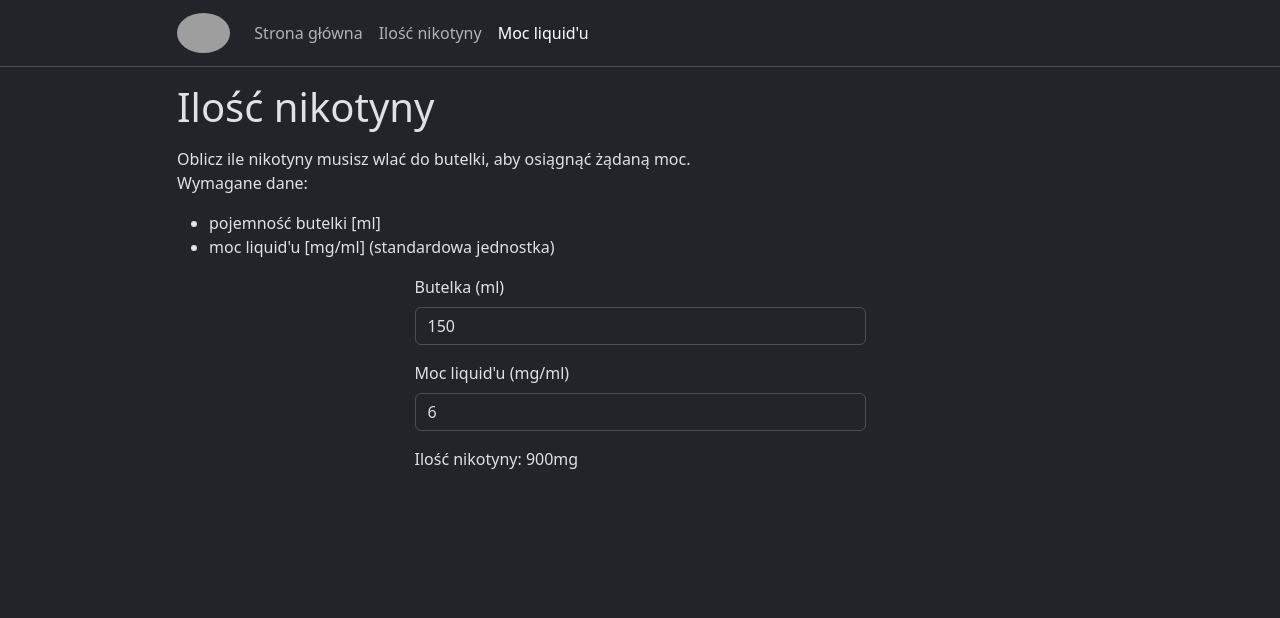
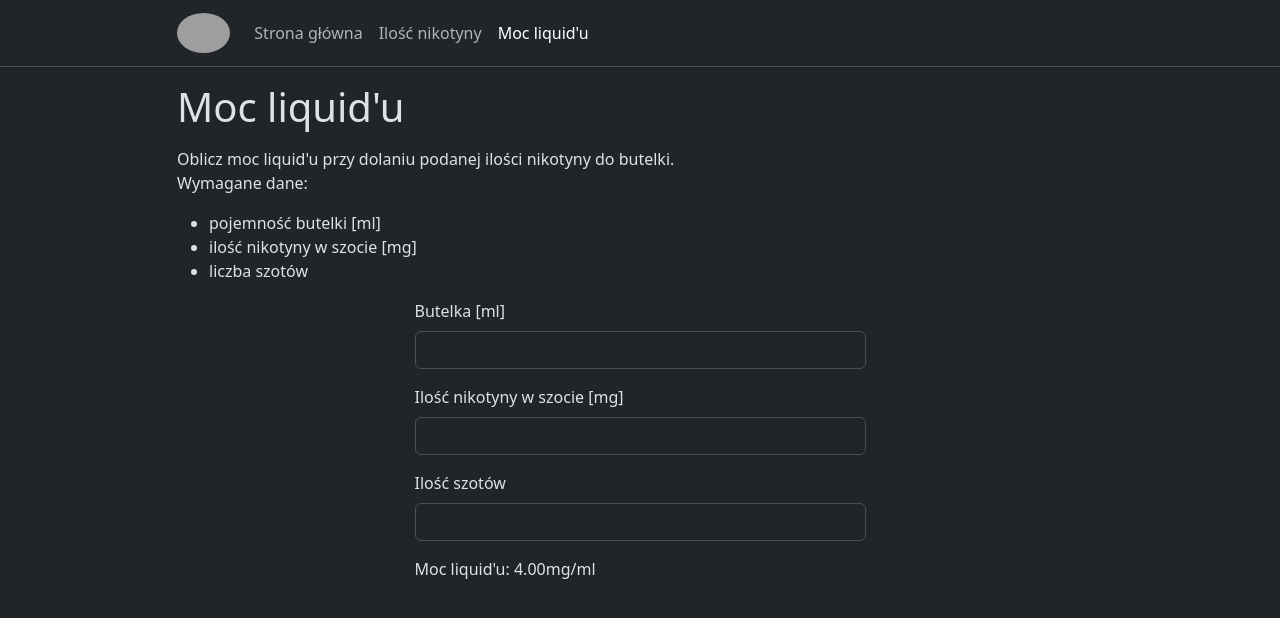
Before and after one commit to tosterakakwapisz/vape-calculator, a Vue app: page /vape-calculator/dist/liquid-mixing/strength in a window 1280 px wide. Shown: the top 618 px of the page. Built offline with nearby package versions, Linux system fonts and the light colour scheme; grey boxes are pictures that could not be loaded.

Commit message:
New: calculate strength view

```diff
--- a/src/views/LiquidMixingStrengthView.vue
+++ b/src/views/LiquidMixingStrengthView.vue
@@ -1,15 +1,16 @@
 <template>
   <div class="row">
     <div class="col">
-      <h1>Ilość nikotyny</h1>
+      <h1>Moc liquid'u</h1>
       <p class="pt-2">
-        Oblicz ile nikotyny musisz wlać do butelki, aby osiągnąć żądaną moc.
+        Oblicz moc liquid'u przy dolaniu podanej ilości nikotyny do butelki.
         <br />
         Wymagane dane:
       </p>
       <ul>
         <li>pojemność butelki [ml]</li>
-        <li>moc liquid'u [mg/ml] (standardowa jednostka)</li>
+        <li>ilość nikotyny w szocie [mg]</li>
+        <li>liczba szotów</li>
       </ul>
     </div>
   </div>
@@ -19,24 +20,31 @@
         <div class="col">
           <LiquidInputField
             id="bottleVolume"
-            description="Butelka (ml)"
-            :value="bottleVolume"
-            @update-input="updateBottleVolume"
+            description="Butelka [ml]"
+            v-model:input-value="data.bottleVolume"
           ></LiquidInputField>
         </div>
       </div>
       <div class="row mt-3">
         <div class="col">
           <LiquidInputField
-            id="mixStrength"
-            description="Moc liquid'u (mg/ml)"
-            :value="mixStrength"
-            @update-input="updateMixStrength"
+            id="nicotineShotAmount"
+            description="Ilość nikotyny w szocie [mg]"
+            v-model:input-value="data.nicotineShotAmount"
           ></LiquidInputField>
         </div>
       </div>
       <div class="row mt-3">
-        <div class="col">Ilość nikotyny: {{ nicotineAmount }}mg</div>
+        <div class="col">
+          <LiquidInputField
+            id="nicotineShotCount"
+            description="Ilość szotów"
+            v-model:input-value="data.nicotineShotCount"
+          ></LiquidInputField>
+        </div>
+      </div>
+      <div class="row mt-3">
+        <div class="col">Moc liquid'u: {{ liquidStrength }}mg/ml</div>
       </div>
     </div>
   </div>
@@ -46,18 +54,17 @@
   import LiquidInputField from "@/components/LiquidInputField.vue";
   import { computed, ref } from "vue";
 
-  const bottleVolume = ref(150);
-  const mixStrength = ref(6);
+  const data = ref({
+    bottleVolume: 150,
+    nicotineShotAmount: 200,
+    nicotineShotCount: 3,
+  });
 
-  const nicotineAmount = computed(() => bottleVolume.value * mixStrength.value);
+  const liquidStrength = computed(() => {
+    let strength =
+      (data.value.nicotineShotAmount * data.value.nicotineShotCount) /
+      data.value.bottleVolume;
 
-  /** @param {number} newValue */
-  function updateBottleVolume(newValue) {
-    bottleVolume.value = newValue;
-  }
-
-  /** @param {number} newValue */
-  function updateMixStrength(newValue) {
-    mixStrength.value = newValue;
-  }
+    return strength.toFixed(2);
+  });
 </script>
```
Also changed, not shown: 1 other file (tests, documents, lock files or other folders).
